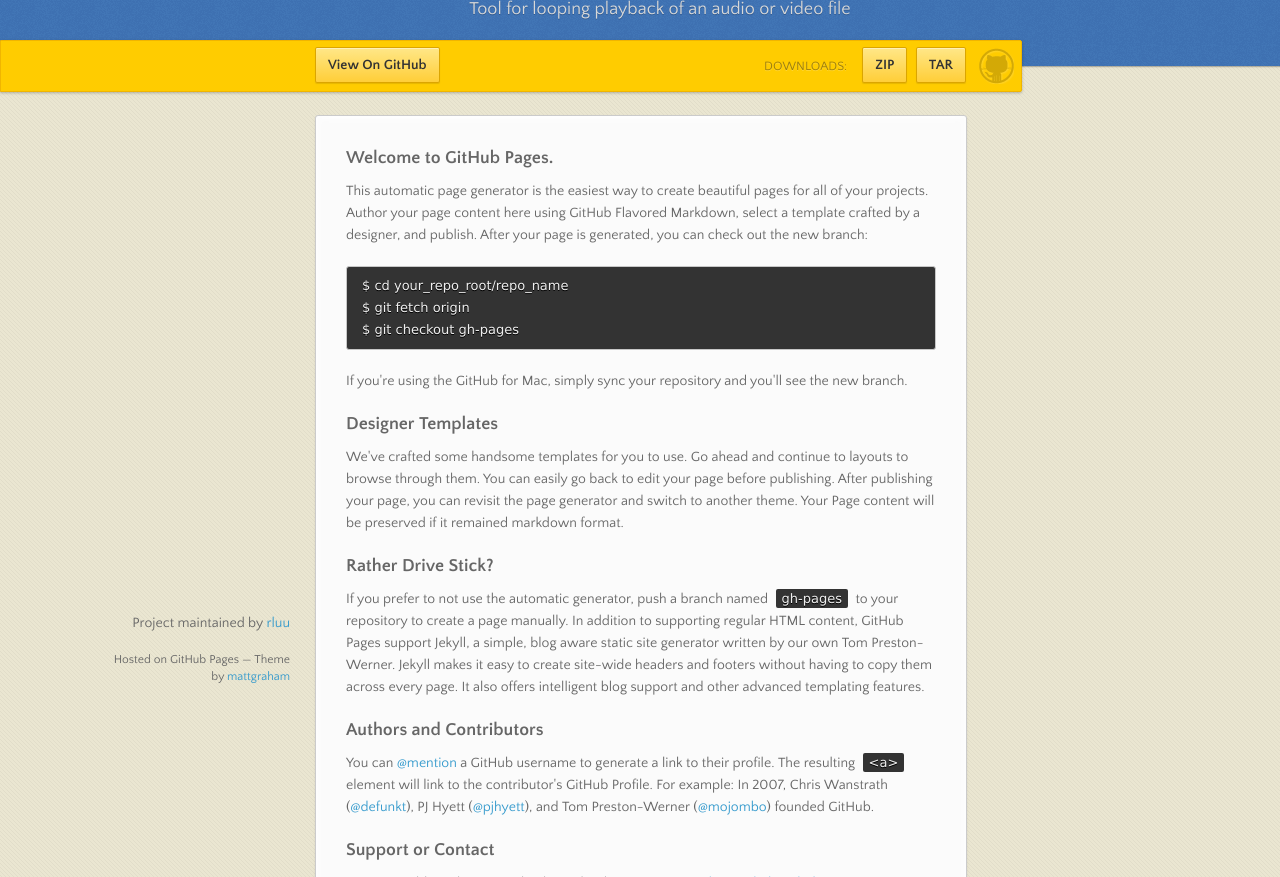
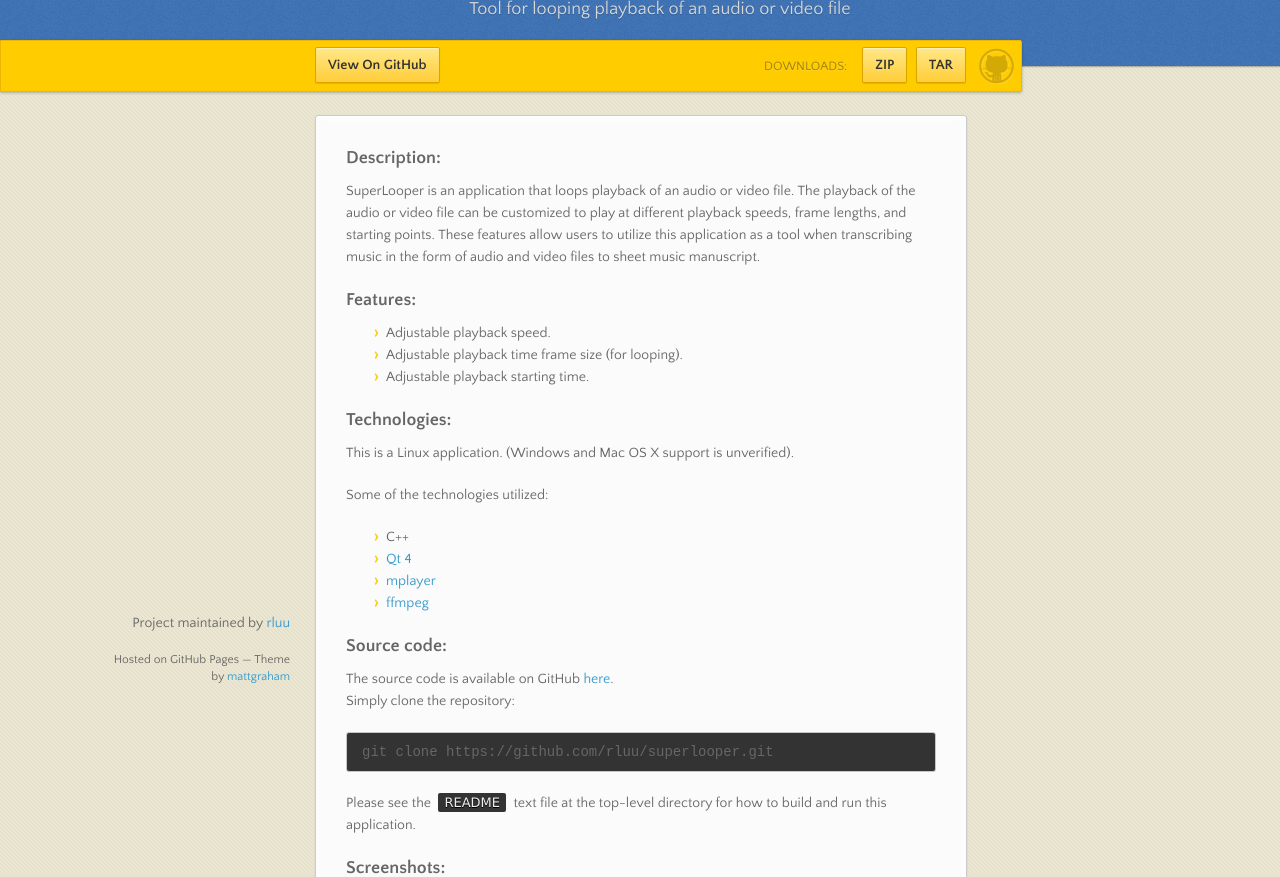
Before and after one commit to rluu/superlooper, a plain HTML site: page index.html in a window 1280 px wide. Shown: the part 75-952 px from the top of the page. Drawn offline with nearby package versions, Linux system fonts and the light colour scheme.

Commit message:
Initial import of SuperLooper project webpage.  This is a modification of one of the GitHub pages templates.

```diff
--- a/index.html
+++ b/index.html
@@ -4,6 +4,7 @@
     <meta charset="utf-8">
     <meta http-equiv="X-UA-Compatible" content="chrome=1">
     <title>SuperLooper by rluu</title>
+
     <link rel="stylesheet" href="stylesheets/styles.css">
     <link rel="stylesheet" href="stylesheets/pygment_trac.css">
     <script src="https://ajax.googleapis.com/ajax/libs/jquery/1.7.1/jquery.min.js"></script>
@@ -39,37 +40,67 @@
         <ul></ul>
       </nav>
       <section>
-        <h3>
-<a id="welcome-to-github-pages" class="anchor" href="#welcome-to-github-pages" aria-hidden="true"><span class="octicon octicon-link"></span></a>Welcome to GitHub Pages.</h3>
 
-<p>This automatic page generator is the easiest way to create beautiful pages for all of your projects. Author your page content here using GitHub Flavored Markdown, select a template crafted by a designer, and publish. After your page is generated, you can check out the new branch:</p>
+	<!--
+    <h3>Contents:</h3>
+    <ul>
+      <li><a href="#description">Description</a></li>
+      <li><a href="#features">Features</a></li>
+      <li><a href="#technologies">Technologies</a></li>
+      <li><a href="#sourcecode">Source Code</a></li>
+      <li><a href="#screenshots">Screenshots</a></li>
+    </ul>
+    <hr />
+    -->
 
-<pre><code>$ cd your_repo_root/repo_name
-$ git fetch origin
-$ git checkout gh-pages
-</code></pre>
+    <a name="description"></a>
+    <h3>Description:</h3>
+    <p>SuperLooper is an application that loops playback of an audio or video file.  The playback of the audio or video file can be customized to play at different playback speeds, frame lengths, and starting points.  These features allow users to utilize this application as a tool when transcribing music in the form of audio and video files to sheet music manuscript.</p>
 
-<p>If you're using the GitHub for Mac, simply sync your repository and you'll see the new branch.</p>
+    <a name="features"></a>
+    <h3>Features:</h3>
 
-<h3>
-<a id="designer-templates" class="anchor" href="#designer-templates" aria-hidden="true"><span class="octicon octicon-link"></span></a>Designer Templates</h3>
+    <ul>
+      <li>Adjustable playback speed.</li>
+      <li>Adjustable playback time frame size (for looping).</li>
+      <li>Adjustable playback starting time.</li>
+    </ul>
 
-<p>We've crafted some handsome templates for you to use. Go ahead and continue to layouts to browse through them. You can easily go back to edit your page before publishing. After publishing your page, you can revisit the page generator and switch to another theme. Your Page content will be preserved if it remained markdown format.</p>
+    <a name="technologies"></a>
+    <h3>Technologies:</h3>
+    <p>This is a Linux application.  (Windows and Mac OS X support is unverified).</p>
+    <p>Some of the technologies utilized:</p>
+    <ul>
+      <li>C++</li>
+      <li><a href="http://qt-project.org/">Qt 4</a></li>
+      <li><a href="http://www.mplayerhq.hu/">mplayer</a></li>
+      <li><a href="https://www.ffmpeg.org/">ffmpeg</a></li>
+    </ul>
 
-<h3>
-<a id="rather-drive-stick" class="anchor" href="#rather-drive-stick" aria-hidden="true"><span class="octicon octicon-link"></span></a>Rather Drive Stick?</h3>
+    <a name="sourcecode"></a>
+    <h3>Source code:</h3>
+    <p>The source code is available on
+      GitHub <a href="https://github.com/rluu/superlooper">here</a>.<br />
+    Simply clone the repository:</p>
+    <pre class="bash">git clone https://github.com/rluu/superlooper.git</pre>
 
-<p>If you prefer to not use the automatic generator, push a branch named <code>gh-pages</code> to your repository to create a page manually. In addition to supporting regular HTML content, GitHub Pages support Jekyll, a simple, blog aware static site generator written by our own Tom Preston-Werner. Jekyll makes it easy to create site-wide headers and footers without having to copy them across every page. It also offers intelligent blog support and other advanced templating features.</p>
+    <p>Please see the <code>README</code> text file at the top-level directory for how to build and run this application.</p>
 
-<h3>
-<a id="authors-and-contributors" class="anchor" href="#authors-and-contributors" aria-hidden="true"><span class="octicon octicon-link"></span></a>Authors and Contributors</h3>
 
-<p>You can <a href="https://github.com/blog/821" class="user-mention">@mention</a> a GitHub username to generate a link to their profile. The resulting <code>&lt;a&gt;</code> element will link to the contributor's GitHub Profile. For example: In 2007, Chris Wanstrath (<a href="https://github.com/defunkt" class="user-mention">@defunkt</a>), PJ Hyett (<a href="https://github.com/pjhyett" class="user-mention">@pjhyett</a>), and Tom Preston-Werner (<a href="https://github.com/mojombo" class="user-mention">@mojombo</a>) founded GitHub.</p>
+    <a name="screenshots"></a>
+    <h3>Screenshots:</h3>
 
-<h3>
-<a id="support-or-contact" class="anchor" href="#support-or-contact" aria-hidden="true"><span class="octicon octicon-link"></span></a>Support or Contact</h3>
+    <!-- Have each row contain 4 images.  -->
+    <div class="row">
+      <div class="col-xs-3 col-sm-3 col-md-3 col-lg-3">
+	<a href="http://rluu.github.io/superlooper/images/SuperLooper_MainScreen.png" class="thumbnail">
+	  <img src="http://rluu.github.io/superlooper/images/SuperLooper_MainScreen.png" alt="SuperLooper main screen image"></img>
+	</a>
+      </div>
+    </div>
 
-<p>Having trouble with Pages? Check out the documentation at <a href="https://help.github.com/pages">https://help.github.com/pages</a> or contact <a href="mailto:support@github.com">support@github.com</a> and we’ll help you sort it out.</p>
+
+
       </section>
       <footer>
         <p>Project maintained by <a href="https://github.com/rluu">rluu</a></p>
@@ -78,5 +109,16 @@
     </div>
     <!--[if !IE]><script>fixScale(document);</script><![endif]-->
 
+<!-- Google Analytics -->
+<script>
+  (function(i,s,o,g,r,a,m){i['GoogleAnalyticsObject']=r;i[r]=i[r]||function(){
+  (i[r].q=i[r].q||[]).push(arguments)},i[r].l=1*new Date();a=s.createElement(o),
+  m=s.getElementsByTagName(o)[0];a.async=1;a.src=g;m.parentNode.insertBefore(a,m)
+  })(window,document,'script','//www.google-analytics.com/analytics.js','ga');
+
+  ga('create', 'UA-56790771-4', 'auto');
+  ga('send', 'pageview');
+</script>
+
   </body>
 </html>
```
Also changed, not shown: images/SuperLooper_mainscreen.png (added).
